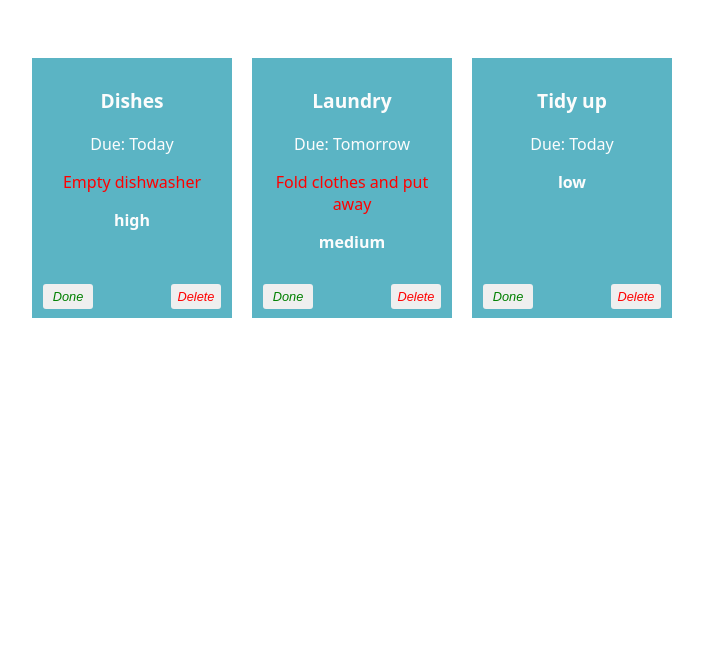
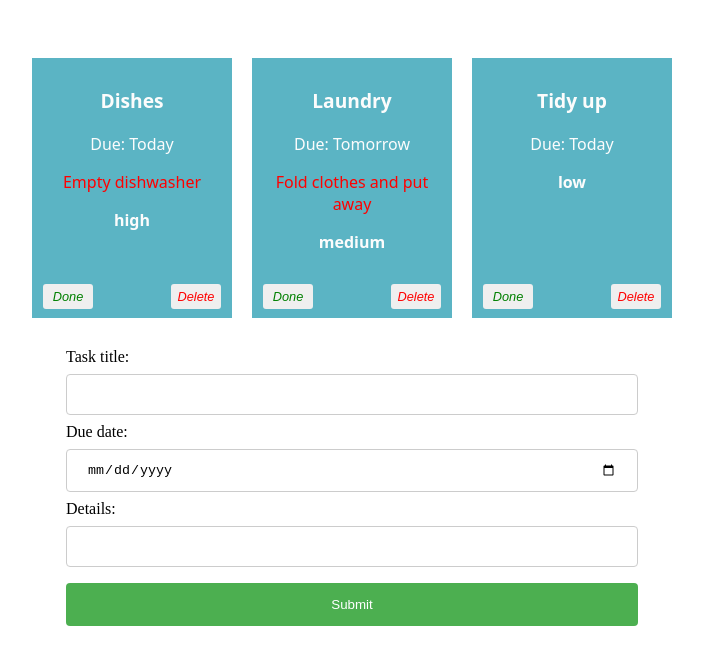
Before and after one commit to Dcan333/react-basics-labs, a React (Vite) app in the folder tasky/: page / in a window 1280 px wide. Shown: the top 664 px of the page, without its empty margins (288-991 px from the left). Built offline with nearby package versions, Linux system fonts and the light colour scheme.

Commit message:
Mark Task As Done

```diff
--- a/tasky/src/App.css
+++ b/tasky/src/App.css
@@ -27,7 +27,8 @@
   height: 240px;
   margin: 10px;
   padding: 10px;
-  position: relative;;
+  position: relative;
+  ;
 }
 
 .title {
@@ -66,3 +67,34 @@
   right: 5px;
   color: red;
 }
+
+input[type=text], input[type=date] {
+  width: 100%;
+  padding: 12px 20px;
+  margin: 8px 0;
+  display: inline-block;
+  border: 1px solid #ccc;
+  border-radius: 4px;
+  box-sizing: border-box;
+}
+
+input[type=submit] {
+  width: 100%;
+  background-color: #4CAF50;
+  color: white;
+  padding: 14px 20px;
+  margin: 8px 0;
+  border: none;
+  border-radius: 4px;
+  cursor: pointer;
+}
+
+input[type=submit]:hover {
+  background-color: #45a049;
+}
+
+form {
+  text-align: left;
+  width: 50%;
+  margin: auto;
+}
--- a/tasky/src/App.jsx
+++ b/tasky/src/App.jsx
@@ -1,6 +1,7 @@
 import './App.css';
 import Task from './components/Task';
 import React, { useState } from 'react';
+import AddTaskForm from './components/Form';
 
 
 function App() {
@@ -22,7 +23,7 @@
   const deleteHandler = (taskIndex) => {
     const tasks = [...taskState.tasks];
     tasks.splice(taskIndex, 1);
-    setTaskState({tasks});
+    setTaskState({ tasks });
   }
 
   return (
@@ -36,11 +37,10 @@
           key={task.id}
           done={task.done}
           markDone={() => doneHandler(index)}
-          deleteTask = {() => deleteHandler(index)}
+          deleteTask={() => deleteHandler(index)}
         />
       ))}
-
-
+      <AddTaskForm />
     </div>
   );
 
--- /dev/null
+++ b/tasky/src/components/Form.jsx
@@ -0,0 +1,28 @@
+import React from "react";
+
+const AddTaskForm = (props) => {
+
+  return (
+    <div>
+      <form>
+        <label>
+            Task title:
+            <input type="text" name="title" required />
+        </label>
+        <br />
+        <label>
+            Due date:
+            <input type="date" name="deadline" required />
+        </label>
+        <br />
+        <label>
+            Details:
+            <input type="text" name="description" />
+        </label>
+        <input type="submit" value="Submit" />
+        </form>
+    </div>
+  )
+};
+
+export default AddTaskForm;
```
